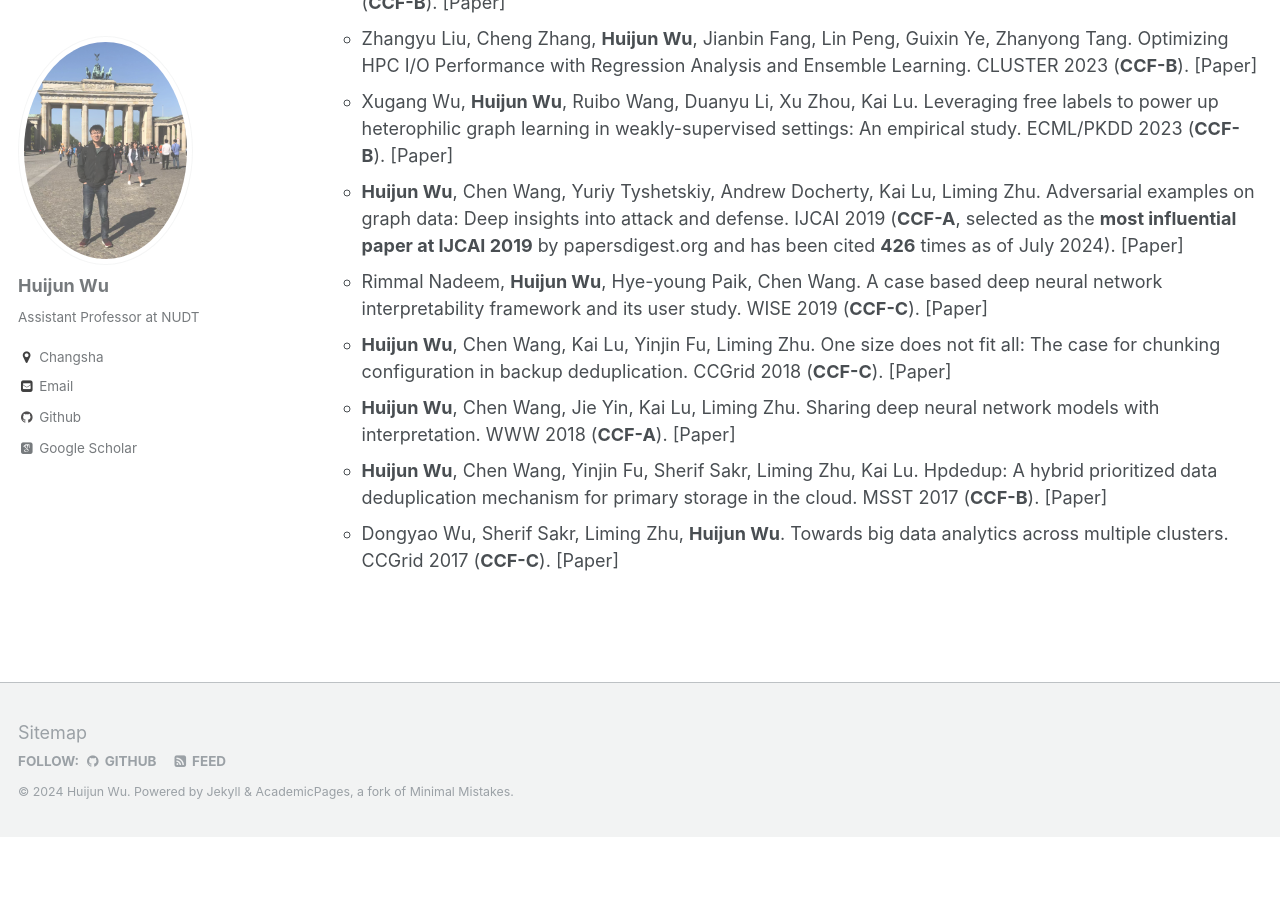
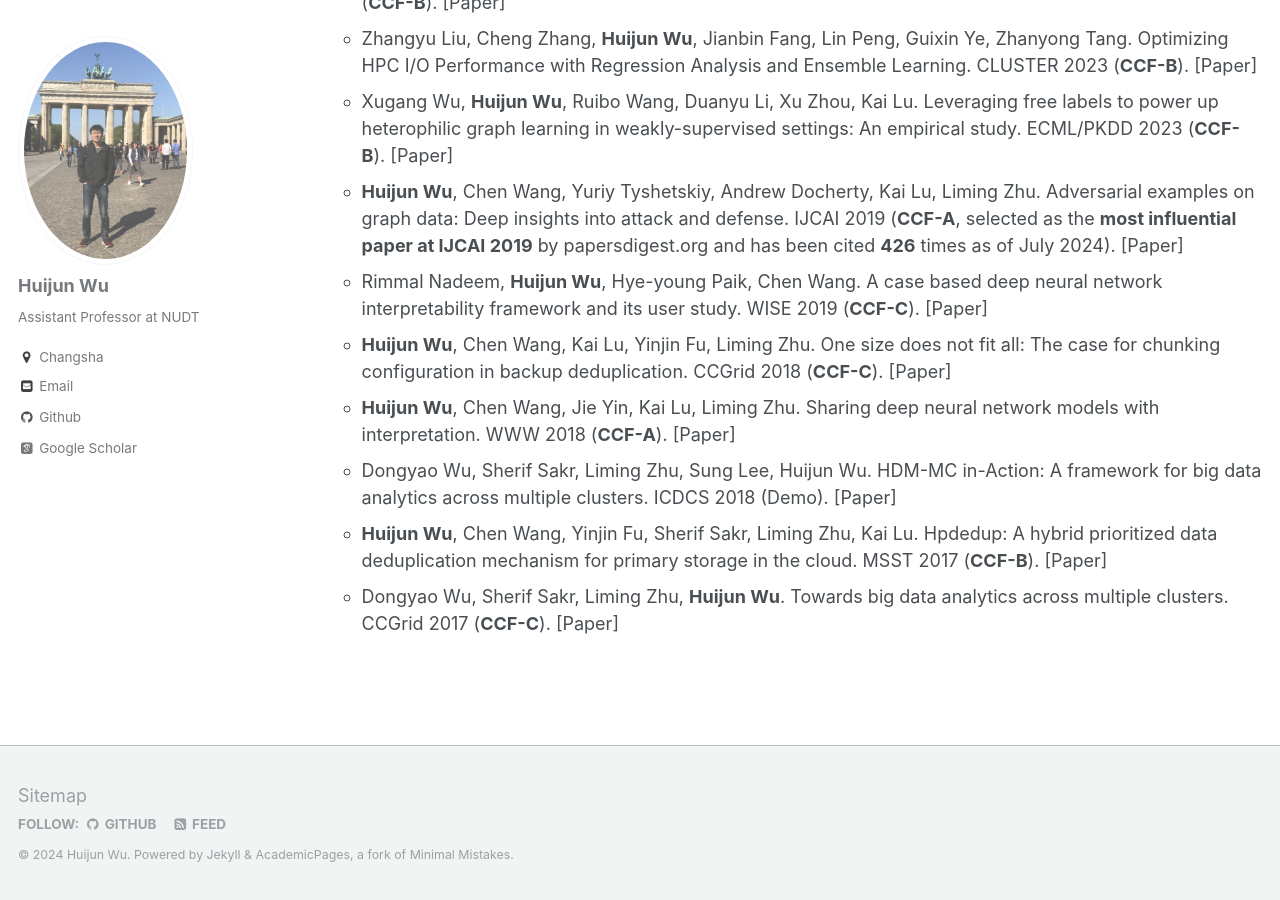
Before and after one commit to sktzwhj/sktzwhj.github.io, a Jekyll site: the page built from _pages/publications.md, in a window 1280 px wide and 900 px high, scrolled down 699 px. Built offline with Jekyll 4.4.1, drawn with Linux system fonts in a browser that asks for light colours; some web fonts are replaced; a script that is not in the unit is left out; before the commit the page ends 1536 px from its top, so only the background shows below that.

Commit message:
update pub

```diff
--- a/_pages/publications.md
+++ b/_pages/publications.md
@@ -29,5 +29,6 @@ author_profile: true
   *  Rimmal Nadeem, **Huijun Wu**, Hye-young Paik, Chen Wang. A case based deep neural network interpretability framework and its user study. WISE 2019 (**CCF-C**). [[Paper]](https://link.springer.com/chapter/10.1007/978-3-030-34223-4_10)
   * **Huijun Wu**, Chen Wang, Kai Lu, Yinjin Fu, Liming Zhu. One size does not fit all: The case for chunking configuration in backup deduplication. CCGrid 2018 (**CCF-C**). [[Paper]](http://sktzwhj.github.io/files/CCGRID18.pdf)
   *  **Huijun Wu**, Chen Wang, Jie Yin, Kai Lu, Liming Zhu. Sharing deep neural network models with interpretation. WWW 2018 (**CCF-A**). [[Paper]](http://sktzwhj.github.io/files/WWW18.pdf)
+  * Dongyao Wu, Sherif Sakr, Liming Zhu, Sung Lee, Huijun Wu. HDM-MC in-Action: A framework for big data analytics across multiple clusters. ICDCS 2018 (Demo).  [[Paper]](http://sktzwhj.github.io/files/ICDCS18.pdf)
   * **Huijun Wu**, Chen Wang, Yinjin Fu, Sherif Sakr, Liming Zhu, Kai Lu. Hpdedup: A hybrid prioritized data deduplication mechanism for primary storage in the cloud. MSST 2017 (**CCF-B**). [[Paper]](https://msstconference.org/MSST-history/2017/index.html)
   * Dongyao Wu, Sherif Sakr, Liming Zhu, **Huijun Wu**. Towards big data analytics across multiple clusters. CCGrid 2017 (**CCF-C**). [[Paper]](http://sktzwhj.github.io/files/CCGRID17.pdf)
```
